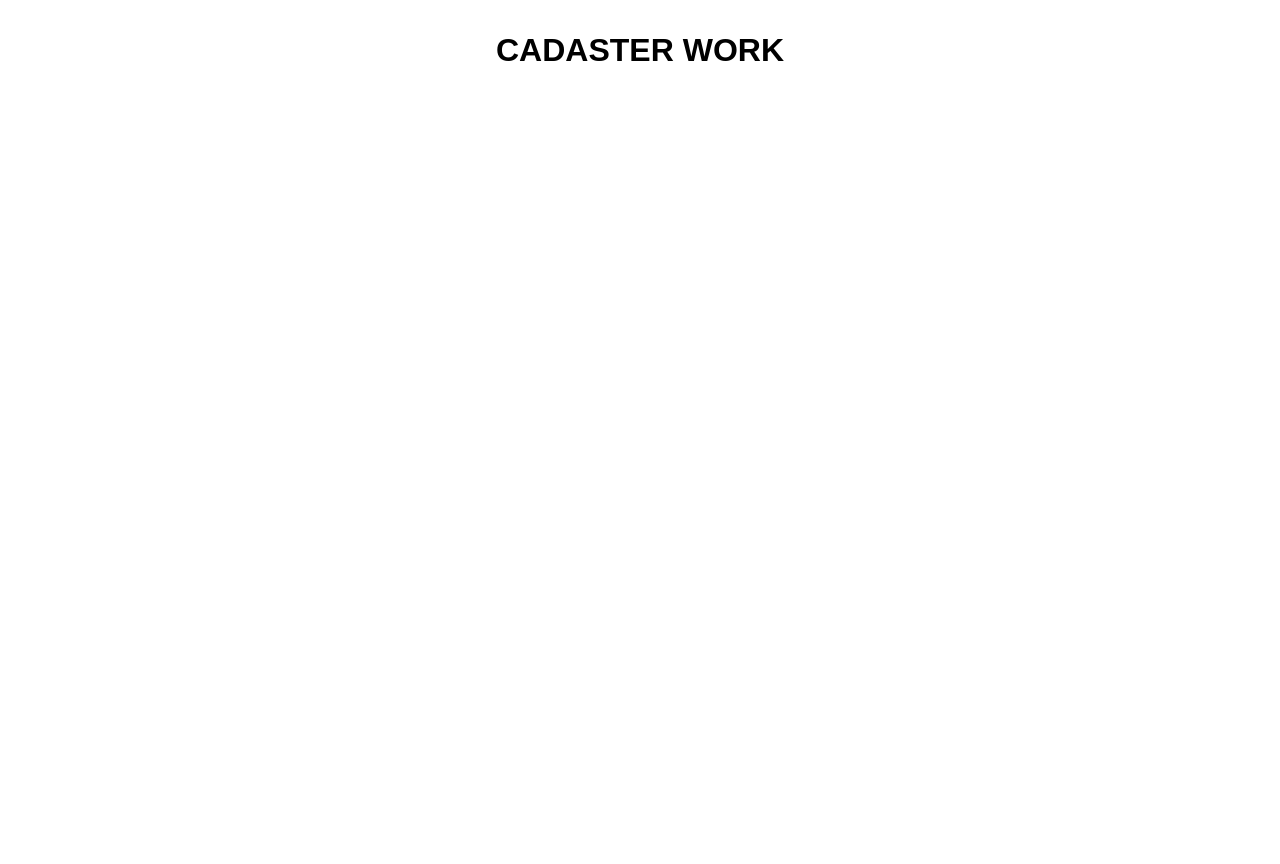
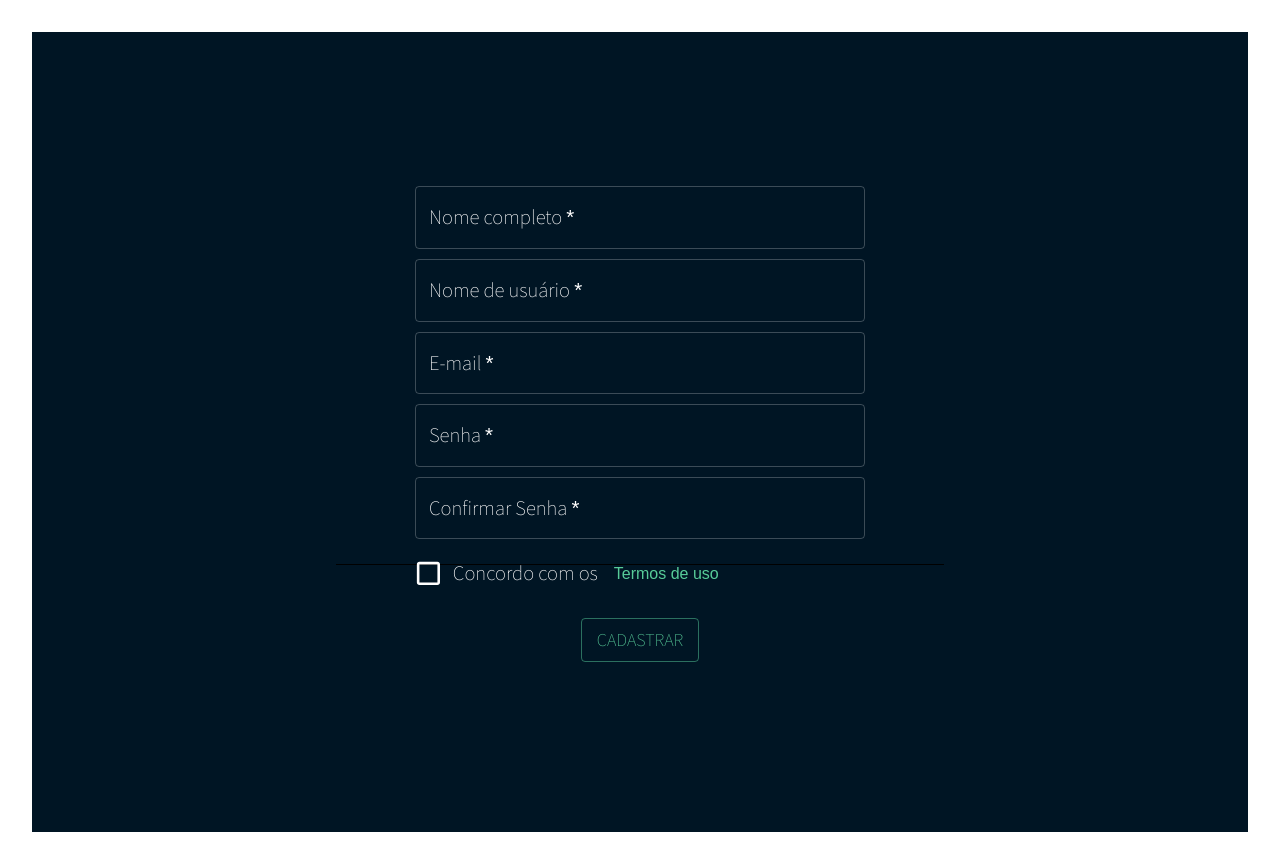
Before and after one commit to junior786/front-games, a React (Vite) app: page /cadaster in a window 1280 px wide. Before the commit the page ends 800 px from the top, so only its background shows below. Built offline with nearby package versions, Linux system fonts and the light colour scheme.

Commit message:
pag. Cadastro

```diff
--- a/src/pages/cadaster/cadaster.tsx
+++ b/src/pages/cadaster/cadaster.tsx
@@ -1,5 +1,66 @@
+import TextField from "@mui/material/TextField";
+import FormGroup from "@mui/material/FormGroup";
+import FormControlLabel from "@mui/material/FormControlLabel";
+import Checkbox from "@mui/material/Checkbox";
+import Button from "@mui/material/Button";
+import "./styles.scss";
+import { Link } from "@mui/material";
+
+
 export  function Cadaster() {
     return (
-        <h1>CADASTER WORK</h1>
-    )
+        <section className="cadaster__form">
+      <form action="post" className="cadaster__action">
+        <TextField
+          className="input"
+          required
+          id="outlined-required"
+          label="Nome completo"
+          placeholder="Nome completo"
+        />
+        <TextField
+          className="input"
+          required
+          id="outlined-required"
+          label="Nome de usuário"
+          placeholder="Nome de usuário"
+        />
+        <TextField
+          className="input"
+          required
+          id="outlined-required"
+          label="E-mail"
+          placeholder="Email@gmail.com"
+        />
+        <TextField
+          className="input"
+          required
+          type="password"
+          id="outlined-required"
+          label="Senha"
+          placeholder="Senha"
+        />
+        <TextField
+          className="input"
+          required
+          type="password"
+          id="outlined-required"
+          label="Confirmar Senha"
+          placeholder="Confirmar Senha"
+        />
+        <div className="cadaster__password">
+          <FormGroup>
+            <FormControlLabel control={<Checkbox  />} label="Concordo com os" />
+          </FormGroup>
+          <Link href="#" underline="hover" rel="noopener"> {'Termos de uso'} </Link>
+        </div>
+        <div className="cadaster__button">
+          <Button variant="outlined">Cadastrar</Button>
+        </div>
+      </form>
+      <div className="cadaster__line"></div>
+    </section>
+
+    );
 }
+export default Cadaster;
--- a/src/pages/cadaster/styles.scss
+++ b/src/pages/cadaster/styles.scss
@@ -0,0 +1,73 @@
+.cadaster {
+    &__form {
+        background-color: #001524;
+        width: 100%;
+        height: 100vh;
+        display: flex;
+        justify-content: center;
+        align-items: center;
+        color: #FFFFFF;
+
+        flex-direction: column;
+    }
+
+    &__action {
+        display: flex;
+        flex-direction: column;
+        max-width: 450px;
+        width: 100%;
+        height: 250px;
+        justify-content: center;
+        gap: 0.625rem;
+        position: relative;
+    }
+
+    &__input {
+        margin: 5px;
+        width: 100%;
+    }
+
+    &__button {
+        margin-top: 10px;
+        display: flex;
+        align-items: center;
+        justify-content: center;
+    }
+
+    &__password {
+        display: flex;
+        flex-wrap: wrap;
+        align-items: center;
+        justify-content: flex-start;
+    }
+
+    &__line {
+        margin-top: 15px;
+        width: 50%;
+        height: 1px;
+        background-color: black;
+    }
+
+    &__createAccount {
+        padding: 5px;
+        display: flex;
+        align-items: center;
+        justify-content: space-between;
+        margin-top: 15px;
+        width: 30%;
+        height: 40px;
+        background-color: #001524;
+        text-align: center;
+    }
+
+}
+
+@media screen and (max-width: 990px ) {
+    .cadaster {
+
+        &__createAccount {
+            flex-direction: column;
+            height: 100px;
+        }
+    }
+}
```
